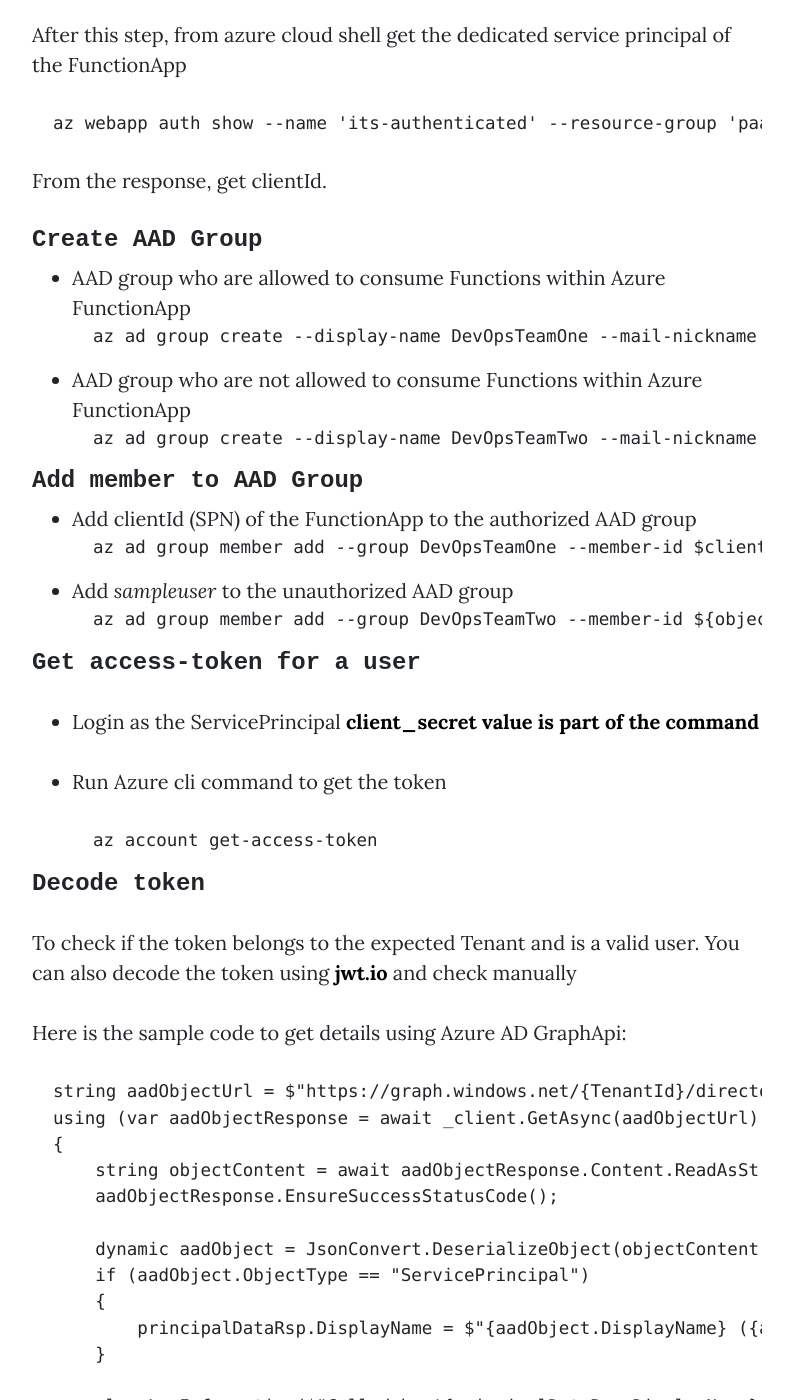
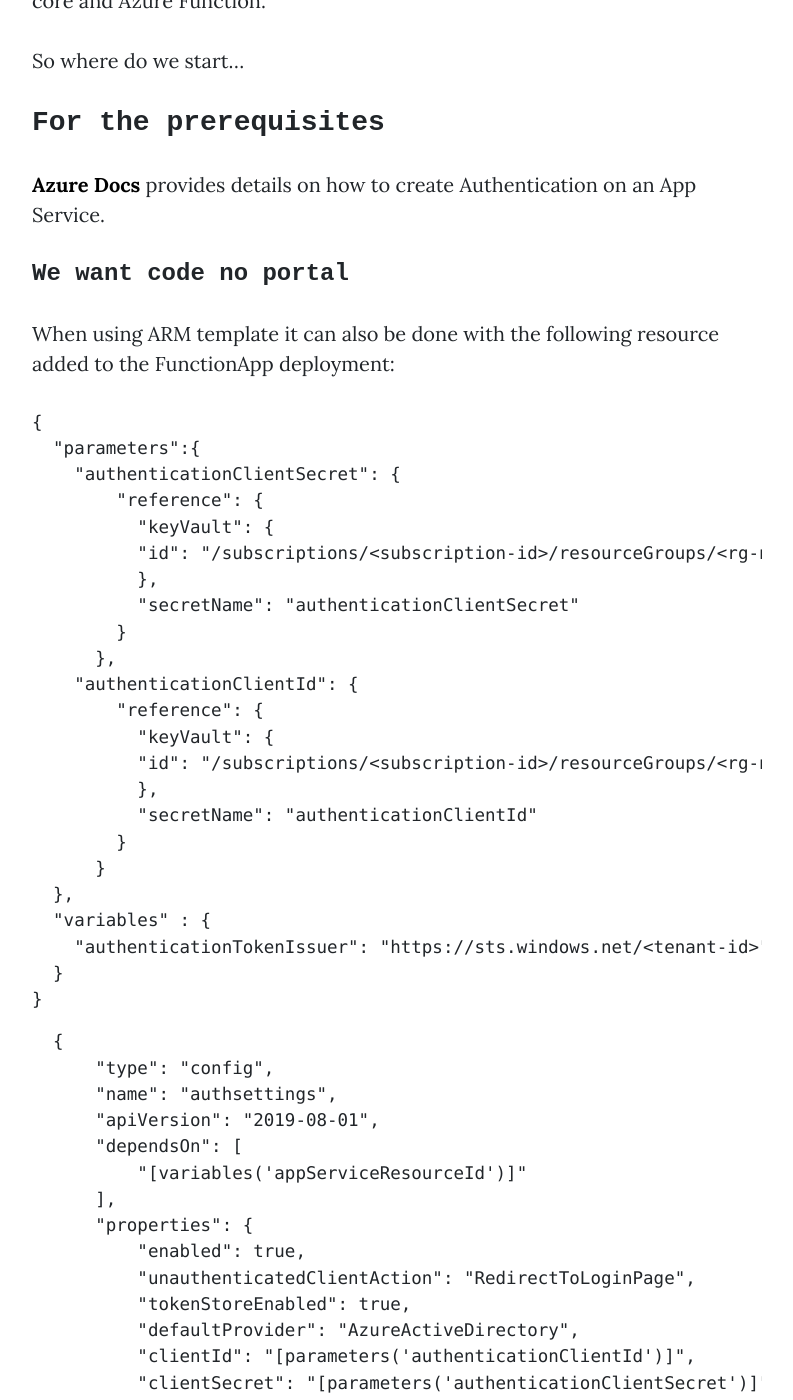
Before and after one commit to koushik-aravalli/koushik-aravalli.github.io, a Jekyll site: the page built from _posts/2020-06-22-AzureFunction-Turnkey-Authorization.md, in a window 1280 px wide and 1400 px high, scrolled down 3304 px. Shown: the whole window, without its empty margins (243-1036 px from the left). Built offline with Jekyll 4.4.1, drawn with Linux system fonts in a browser that asks for light colours; nearby versions of some CDN libraries; library files that are not in the unit come from our copies; some of the changed text lies outside the part shown.

Commit message:
updated with ARM section Add Mermaid for reference

````diff
--- a/_posts/2020-06-22-AzureFunction-Turnkey-Authorization.md
+++ b/_posts/2020-06-22-AzureFunction-Turnkey-Authorization.md
@@ -59,6 +77,66 @@
 
 ### For the prerequisites
 __[Azure Docs](https://docs.microsoft.com/en-us/azure/app-service/configure-authentication-provider-aad)__ provides details on how to create Authentication on an App Service.
+
+#### We want code no portal
+
+When using ARM template it can also be done with the following resource added to the FunctionApp deployment:
+
+```
+{
+  "parameters":{
+    "authenticationClientSecret": {
+        "reference": {
+          "keyVault": {
+          "id": "/subscriptions/<subscription-id>/resourceGroups/<rg-name>/providers/Microsoft.KeyVault/vaults/<vault-name>"
+          },
+          "secretName": "authenticationClientSecret"
+        }
+      },
+    "authenticationClientId": {
+        "reference": {
+          "keyVault": {
+          "id": "/subscriptions/<subscription-id>/resourceGroups/<rg-name>/providers/Microsoft.KeyVault/vaults/<vault-name>"
+          },
+          "secretName": "authenticationClientId"
+        }
+      }
+  },
+  "variables" : {
+    "authenticationTokenIssuer": "https://sts.windows.net/<tenant-id>"
+  }
+}
+```
+
+```
+  {
+      "type": "config",
+      "name": "authsettings",
+      "apiVersion": "2019-08-01",
+      "dependsOn": [
+          "[variables('appServiceResourceId')]"
+      ],
+      "properties": {
+          "enabled": true,
+          "unauthenticatedClientAction": "RedirectToLoginPage",
+          "tokenStoreEnabled": true,
+          "defaultProvider": "AzureActiveDirectory",
+          "clientId": "[parameters('authenticationClientId')]",
+          "clientSecret": "[parameters('authenticationClientSecret')]",
+          "issuer": "[variables('authenticationTokenIssuer')]",
+          "additionalLoginParams": [
+              "response_type=code id_token",
+              "resource=https://graph.windows.net"
+          ],
+          "allowedAudiences": [
+              "https://graph.windows.net"
+          ]
+      }
+  }
+```
+
+Validate SPN's API permission after the FunctionApp deployment
+![](/assets/functionapp-spn-app-permissions.jpg)
 
 In this example Azure Function 'its-authenticated' is deployed in 'pass-workload' resource group.
 
@@ -169,5 +247,4 @@
     }
   ```
 
-
 That's it.. ;) ... Hope that gives a starting point to secure Azure FunctionApp.. Here is the __[repo](https://github.com/koushik-aravalli/functionapp-dotnetcore)__ for reference
````
Also changed, not shown: other parts of _posts/2020-06-22-AzureFunction-Turnkey-Authorization.md (+18 -0 lines), assets/functionapp-spn-app-permissions.jpg (added).
